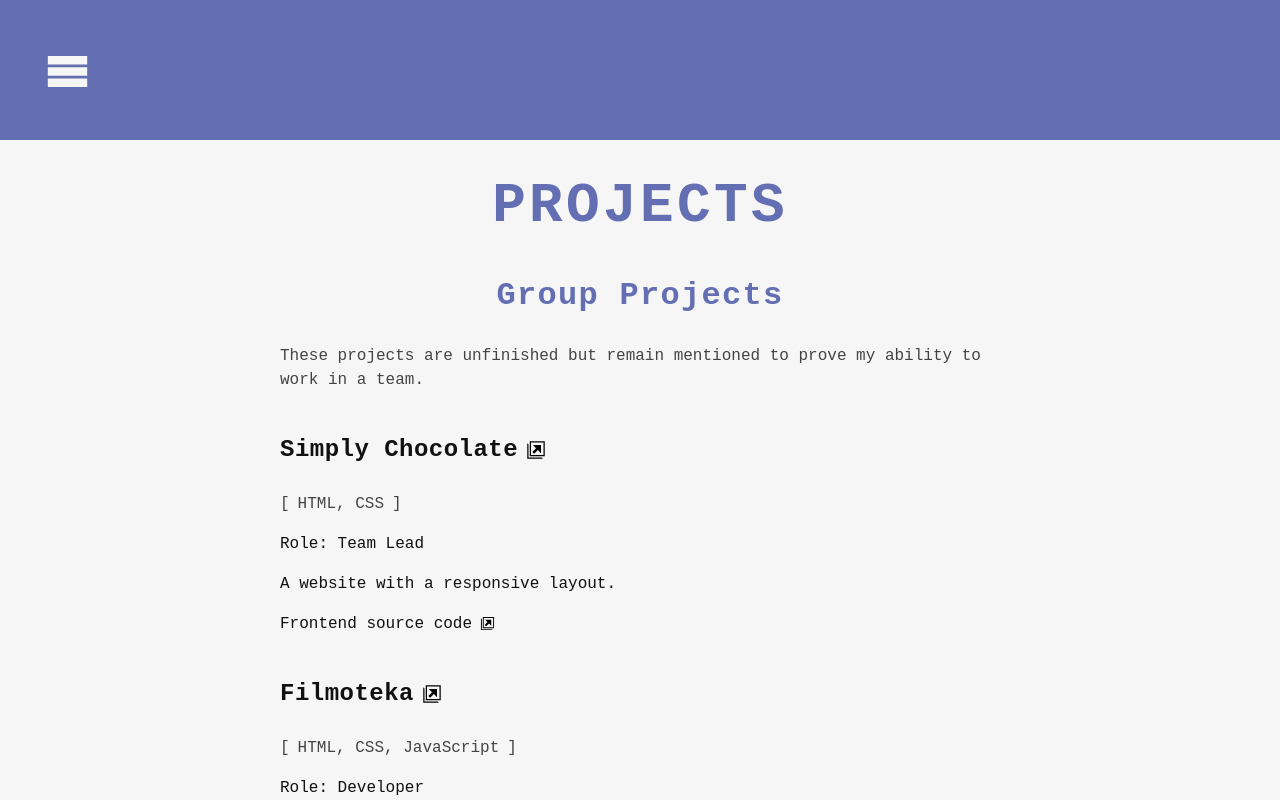
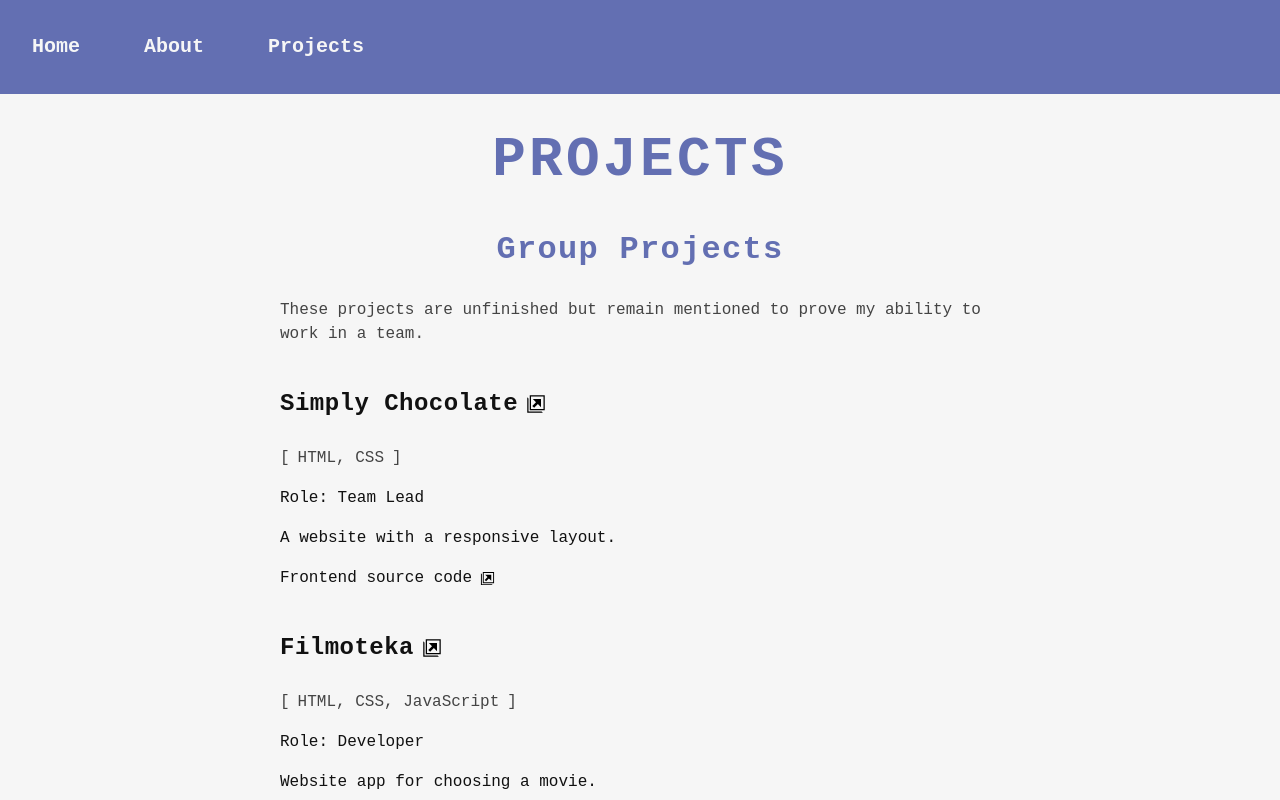
Before and after one commit to Perslay/portfolio, a React (Vite) app: page /portfolio/projects in a window 1280 px wide. Shown: the top 800 px of the page. Built offline with nearby package versions, Linux system fonts and the light colour scheme.

Commit message:
Navigation styles
Styling navigation in header. Using hook to check screen size. Button for opening dialog on small screens and direct navigation on bigger screens.

```diff
--- a/src/components/Footer/Footer.tsx
+++ b/src/components/Footer/Footer.tsx
@@ -2,7 +2,7 @@ import css from "./Footer.module.css";
 
 export const Footer = () => {
   return (
-    <div className={css.footerBackground}>
+    <footer className={css.footerBackground}>
       <div className={css.footer}>
         <h3 className={css.heading}>Contact</h3>
         <address className={css.address}>
@@ -63,6 +63,6 @@ export const Footer = () => {
           </div>
         </address>
       </div>
-    </div>
+    </footer>
   );
 };
--- a/src/components/Header/Header.module.css
+++ b/src/components/Header/Header.module.css
@@ -6,17 +6,15 @@
   color: var(--color-white);
   display: flex;
   margin: 0 auto;
-  padding: 1rem;
   width: 320px;
 }
 
 .menuButton {
   background: none;
   border: none;
-  border-radius: 0.5rem;
   fill: var(--color-white);
   transition: background-color 300ms ease;
-  padding: 0.5rem;
+  padding: 1rem;
 }
 
 .menuButton:hover,
@@ -32,26 +30,37 @@
 
 @media screen and (min-width: 768px) {
   .header {
-    padding: 1.5rem;
+    padding: 0rem;
     width: 768px;
   }
 
-  .menuIcon {
-    width: 40px;
+  .navList {
+    display: flex;
+  }
+
+  .navLink {
+    color: var(--color-white);
+    font-size: 18px;
+    font-weight: bold;
+    display: inline-block;
+    padding: 1.5rem;
+    transition: background-color 300ms ease;
+  }
+
+  .navLink:hover,
+  .navLink:focus {
+    background-color: var(--color-darkblue);
+    outline: none;
   }
 }
 
 @media screen and (min-width: 1280px) {
   .header {
-    padding: 2rem;
     width: 1280px;
   }
 
-  .menuButton {
-    padding: 0.8rem;
-  }
-
-  .menuIcon {
-    width: 45px;
+  .navLink {
+    font-size: 20px;
+    padding: 2rem;
   }
 }
--- a/src/components/Header/Header.tsx
+++ b/src/components/Header/Header.tsx
@@ -1,3 +1,5 @@
+import useWindowSize from "../../hooks/useWindowSize";
+import { Link } from "react-router-dom";
 import css from "./Header.module.css";
 
 export const Header = ({
@@ -7,9 +9,13 @@ export const Header = ({
   isNavOpen: boolean;
   toggleNav: () => void;
 }) => {
+  const width = useWindowSize();
+  const isMobile = width < 768;
+
   return (
-    <div className={css.headerBackground}>
+    <header className={css.headerBackground}>
       <div className={css.header}>
+        {isMobile ? (
           <button
             className={css.menuButton}
             aria-expanded={isNavOpen}
@@ -22,7 +28,28 @@ export const Header = ({
               <use href="/portfolio/images/icons.svg#icon-menu" />
             </svg>
           </button>
+        ) : (
+          <nav>
+            <ul className={css.navList}>
+              <li className={css.navItem}>
+                <Link to="/" className={css.navLink}>
+                  Home
+                </Link>
+              </li>
+              <li className={css.navItem}>
+                <Link to="/about" className={css.navLink}>
+                  About
+                </Link>
+              </li>
+              <li className={css.navItem}>
+                <Link to="/projects" className={css.navLink}>
+                  Projects
+                </Link>
+              </li>
+            </ul>
+          </nav>
+        )}
       </div>
-    </div>
+    </header>
   );
 };
--- a/src/components/Navigation/Navigation.module.css
+++ b/src/components/Navigation/Navigation.module.css
@@ -70,24 +70,3 @@
   background-color: var(--color-lightgray);
   outline: none;
 }
-
-@media screen and (min-width: 768px) {
-  .dialogContent {
-    gap: 1.5rem;
-    padding: 1.5rem;
-    width: 768px;
-  }
-
-  .closeButton {
-    height: 30px;
-    width: 30px;
-  }
-
-  .heading {
-    font-size: 2em;
-  }
-
-  .navLink {
-    padding: 1.5rem;
-  }
-}
--- a/src/components/Navigation/Navigation.tsx
+++ b/src/components/Navigation/Navigation.tsx
@@ -87,7 +87,10 @@ export const Navigation = ({
         <h2 className={css.heading} id="navDialogTitle">
           Navigation
         </h2>
-        <p id="navDialogDesc">Choose the page you would like to visit.</p>
+        <p id="navDialogDesc" className={css.description}>
+          Choose the page you would like to visit.
+        </p>
+        <nav>
           <ul>
             <li className={css.navItem}>
               <Link to="/" className={css.navLink} onClick={toggleNav}>
@@ -105,6 +108,7 @@ export const Navigation = ({
               </Link>
             </li>
           </ul>
+        </nav>
       </div>
     </div>
   );
--- /dev/null
+++ b/src/hooks/useWindowSize.tsx
@@ -0,0 +1,16 @@
+import { useState, useEffect } from "react";
+
+const useWindowSize = () => {
+  const [width, setWidth] = useState(window.innerWidth);
+
+  useEffect(() => {
+    const handleResize = () => setWidth(window.innerWidth);
+    window.addEventListener("resize", handleResize);
+
+    return () => window.removeEventListener("resize", handleResize);
+  }, []);
+
+  return width;
+};
+
+export default useWindowSize;
--- a/src/index.css
+++ b/src/index.css
@@ -13,6 +13,7 @@
   --color-transparent: #0000;
   --color-blue: #636fb2;
   --color-darkblue: #4d568a;
+  --color-gold: #d4b500;
 }
 
 body {
--- a/src/pages/About/About.tsx
+++ b/src/pages/About/About.tsx
@@ -8,7 +8,7 @@ const About = () => {
   const [isFourthBoxFocused, setIsFourthBoxFocused] = useState(false);
 
   return (
-    <div className={css.about}>
+    <main className={css.about}>
       <h1 className={css.firstHeading}>About me</h1>
       <section className={css.section}>
         <h2 className={css.secondHeading}>Skills</h2>
@@ -236,7 +236,7 @@ const About = () => {
           </li>
         </ul>
       </section>
-    </div>
+    </main>
   );
 };
 
--- a/src/pages/Home/Home.tsx
+++ b/src/pages/Home/Home.tsx
@@ -2,7 +2,7 @@ import css from "./Home.module.css";
 
 const Home = () => {
   return (
-    <div className={css.home}>
+    <main className={css.home}>
       <h1 className={css.firstHeading}>Natalia Fedyk</h1>
       <section className={css.section}>
         <img
@@ -41,7 +41,7 @@ const Home = () => {
           </a>
         </div>
       </section>
-    </div>
+    </main>
   );
 };
 
--- a/src/pages/Projects/Projects.module.css
+++ b/src/pages/Projects/Projects.module.css
@@ -212,7 +212,7 @@
 }
 
 .emphasis {
-  color: #d4b500;
+  color: var(--color-gold);
   font-weight: bold;
 }
 
--- a/src/pages/Projects/Projects.tsx
+++ b/src/pages/Projects/Projects.tsx
@@ -2,7 +2,7 @@ import css from "./Projects.module.css";
 
 const Projects = () => {
   return (
-    <div className={css.projects}>
+    <main className={css.projects}>
       <h1 className={css.firstHeading}>Projects</h1>
       <section className={css.section}>
         <h2 className={css.secondHeading}>Group Projects</h2>
@@ -171,7 +171,7 @@ const Projects = () => {
           </li>
         </ul>
       </section>
-    </div>
+    </main>
   );
 };
 
```
Lines whose indentation alone changed are shown as unchanged.
